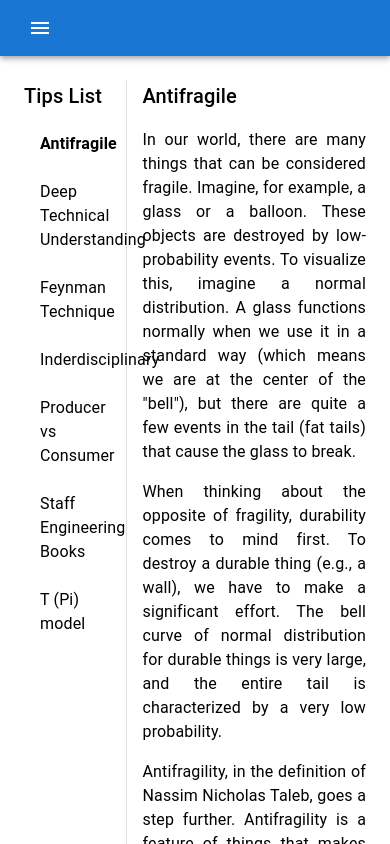
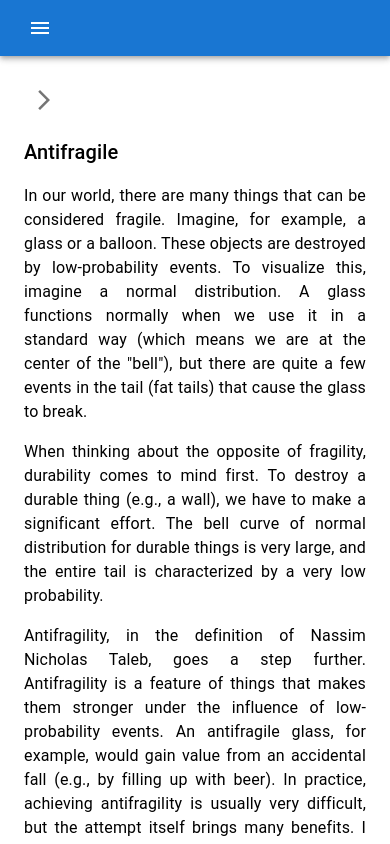
Before and after one commit to slawekradzyminski/reactapp, a React (Create React App) app: page /tips/1 in a window 390 px wide. Shown: the top 844 px of the page. Built offline with nearby package versions, Linux system fonts and the light colour scheme.

Commit message:
small increment

```diff
--- a/src/components/TipBody.tsx
+++ b/src/components/TipBody.tsx
@@ -1,4 +1,4 @@
-import { Box, Typography } from '@mui/material';
+import { Typography } from '@mui/material';
 
 interface TipBodyProps {
     selectedTip: { title: string; content: string; };
@@ -6,7 +6,7 @@ interface TipBodyProps {
 
 export const TipBody = ({ selectedTip }: TipBodyProps) => {
     return (
-        <Box sx={{ width: '70%', ml: 2 }}>
+        <div>
             {selectedTip ? (
                 <>
                     <Typography variant="h6">{selectedTip.title}</Typography>
@@ -15,6 +15,6 @@ export const TipBody = ({ selectedTip }: TipBodyProps) => {
             ) : (
                 <Typography variant="h6">Select a tip to view details</Typography>
             )}
-        </Box>
+        </div>
     );
 };
--- a/src/components/TipsComponent.tsx
+++ b/src/components/TipsComponent.tsx
@@ -1,6 +1,8 @@
-import { useParams } from 'react-router-dom';
+import { useParams, useNavigate } from 'react-router-dom';
 import { useState, useEffect } from 'react';
-import { Box, Divider } from '@mui/material';
+import { Box, Divider, IconButton, useMediaQuery } from '@mui/material';
+import ArrowBackIosNewIcon from '@mui/icons-material/ArrowBackIosNew';
+import ArrowForwardIosIcon from '@mui/icons-material/ArrowForwardIos';
 import { tipsData } from './tipsData';
 import { TipsList } from './TipsList';
 import { TipBody } from './TipBody';
@@ -8,6 +10,8 @@ import { TipBody } from './TipBody';
 function TipsComponent() {
   const { tipId } = useParams<{ tipId: string }>();
   const [selectedTip, setSelectedTip] = useState(tipsData[0]);
+  const navigate = useNavigate();
+  const isMobile = useMediaQuery('(max-width:600px)');
 
   useEffect(() => {
     const tip = tipsData.find(tip => tip.id.toString() === tipId);
@@ -18,14 +22,44 @@ function TipsComponent() {
     }
   }, [tipId]);
 
+  const handleNavigation = (direction: 'prev' | 'next') => {
+    const currentIndex = tipsData.findIndex(tip => tip.id.toString() === tipId);
+    const newIndex = direction === 'prev' ? currentIndex - 1 : currentIndex + 1;
+    if (tipsData[newIndex]) {
+      navigate(`/tips/${tipsData[newIndex].id}`);
+    }
+  };
+
   return (
+    <>
+      {isMobile ? (
+        <Box sx={{ display: 'flex', flexDirection: 'column', p: 3 }}>
+          <Box sx={{ display: 'flex', justifyContent: 'space-between', mb: 2 }}>
+            {tipsData.findIndex(tip => tip.id.toString() === tipId) > 0 && (
+              <IconButton onClick={() => handleNavigation('prev')}>
+                <ArrowBackIosNewIcon />
+              </IconButton>
+            )}
+            {tipsData.findIndex(tip => tip.id.toString() === tipId) < tipsData.length - 1 && (
+              <IconButton onClick={() => handleNavigation('next')}>
+                <ArrowForwardIosIcon />
+              </IconButton>
+            )}
+          </Box>
+          <TipBody selectedTip={selectedTip} />
+        </Box>
+      ) : (
         <Box sx={{ display: 'flex', p: 3 }}>
           <Box sx={{ width: '25%', mr: 2 }}>
             <TipsList tipsData={tipsData} tipId={tipId} />
           </Box>
           <Divider orientation="vertical" flexItem />
+          <Box sx={{ width: '75%', ml: 2 }}>
             <TipBody selectedTip={selectedTip} />
           </Box>
+        </Box>
+      )}
+    </>
   );
 }
 
```
Lines whose indentation alone changed are shown as unchanged.
